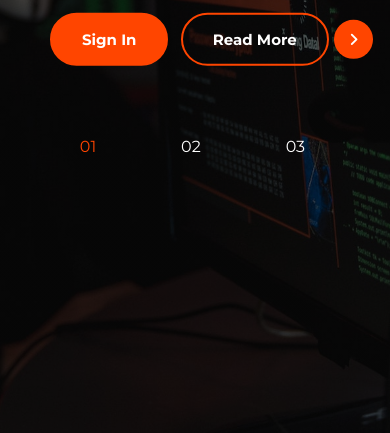
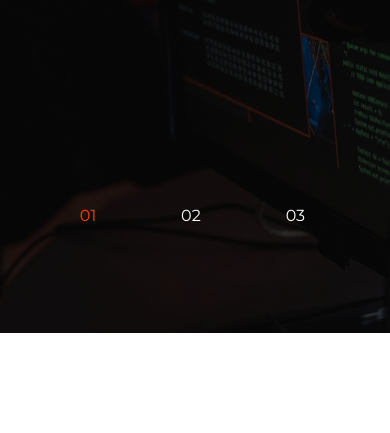
Before and after one commit to Rupeshkumar23/Senchola_Intern, a plain HTML site: page Task_1/index.html in a window 390 px wide. Shown: the part 611-1044 px from the top of the page. After the commit the page ends 944 px from the top, so only its background shows below. Drawn offline with Linux system fonts and the light colour scheme.

Commit message:
Update style.css

```diff
--- a/Task_1/style.css
+++ b/Task_1/style.css
@@ -108,6 +108,7 @@ button:hover {
 .banner-text {
     color: white;
     position: relative;
+    padding-top: 200px;
     margin-left: 20%;
     top: 50%;
     transform: translateY(-50%);
@@ -143,7 +144,7 @@ button:hover {
 
 .pages {
     width: 100px;
-    background: #000;
+    padding-top: 200px;
     list-style: none;
     display: flex;
     justify-content: space-around;
@@ -177,7 +178,7 @@ button:hover {
     }
 
     .banner-text {
-        margin: 200px auto;
+        margin: 100px auto;
         text-align: center;
     }
 
```
